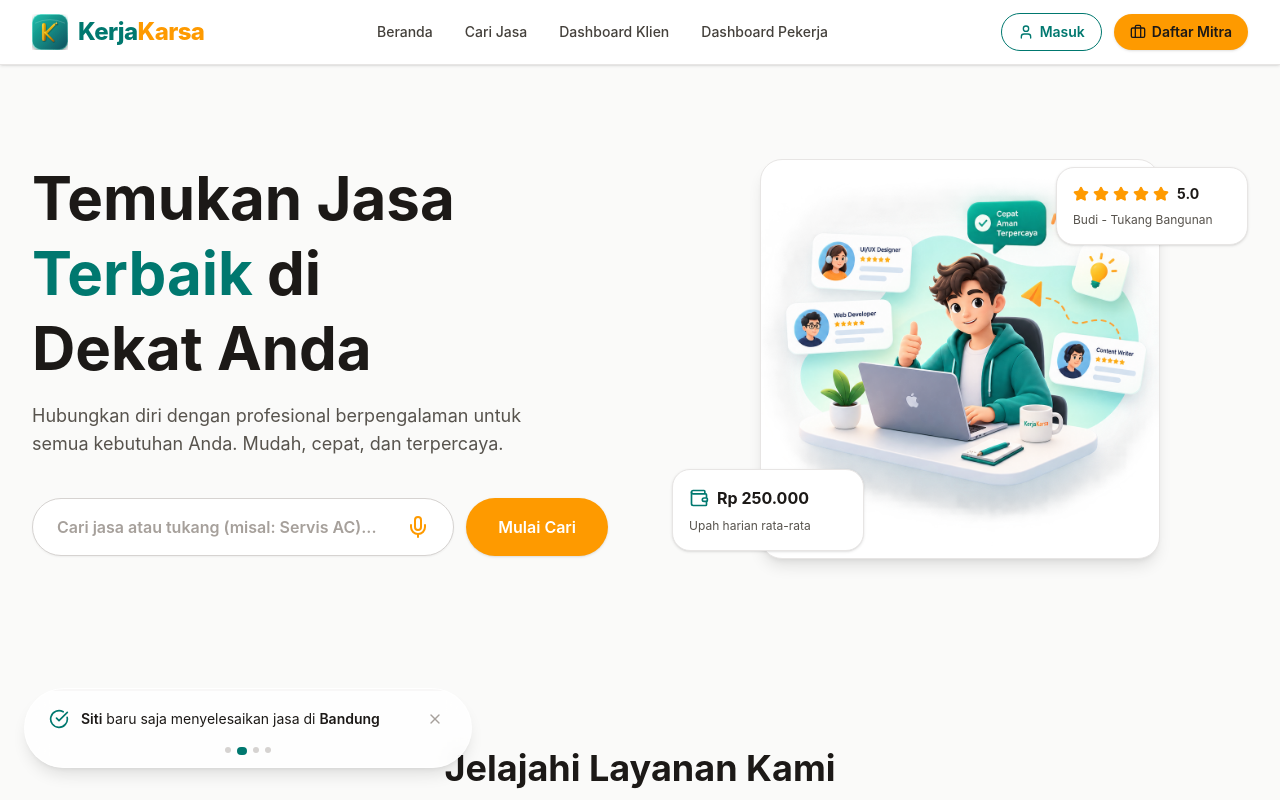
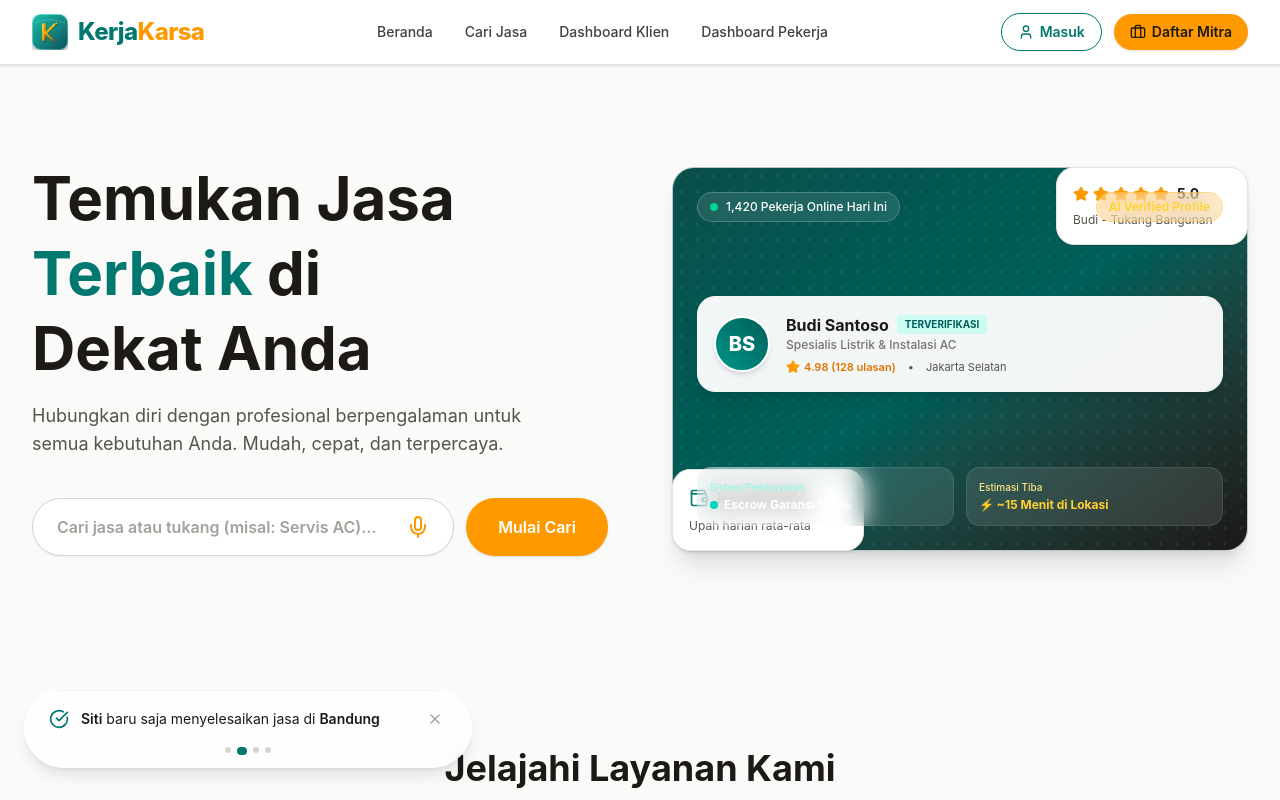
Before and after one commit to andybagus26/kerjakarsa, a Next.js app: page / in a window 1280 px wide. Shown: the top 800 px of the page. Built offline with nearby package versions, Linux system fonts and the light colour scheme.

Commit message:
feat: replace 3D AI cartoon hero image with professional glassmorphic UI worker card

```diff
--- a/components/hero-section.tsx
+++ b/components/hero-section.tsx
@@ -123,15 +123,57 @@ export function HeroSection() {
               <p className="text-xs text-stone-600">Upah harian rata-rata</p>
             </div>
 
-            {/* Center Decorative Circle (Diperbarui dengan Next/Image) */}
+            {/* Center Professional UI Canvas */}
             <div className="absolute inset-0 flex items-center justify-center">
-              <div className="w-100 h-100 relative rounded-3xl shadow-lg overflow-hidden border border-stone-200 bg-white">
-                <Image
-                  src="/gambarlanding.png" /* <-- Jangan lupa ubah ini sesuai nama file gambarmu di folder public */
-                  alt="Ilustrasi Jasa"
-                  fill
-                  className="object-cover"
-                />
+              <div className="w-full h-full relative rounded-3xl shadow-xl overflow-hidden border border-stone-200/80 bg-linear-to-br from-teal-900 via-teal-800 to-stone-900 p-6 flex flex-col justify-between">
+                {/* Subtle Background Pattern */}
+                <div className="absolute inset-0 bg-[radial-gradient(#5eead4_1px,transparent_1px)] [background-size:16px_16px] opacity-15"></div>
+
+                {/* Header Card Badges */}
+                <div className="relative z-10 flex items-center justify-between">
+                  <div className="flex items-center gap-2 px-3 py-1.5 rounded-full bg-white/10 backdrop-blur-md border border-white/20 text-white text-xs font-medium">
+                    <span className="w-2 h-2 rounded-full bg-emerald-400 animate-pulse"></span>
+                    <span>1,420 Pekerja Online Hari Ini</span>
+                  </div>
+                  <div className="px-3 py-1.5 rounded-full bg-amber-500/20 backdrop-blur-md border border-amber-400/30 text-amber-300 text-xs font-semibold">
+                    AI Verified Profile
+                  </div>
+                </div>
+
+                {/* Main Featured Worker Profile Banner */}
+                <div className="relative z-10 bg-white/95 backdrop-blur-md rounded-2xl p-4 shadow-lg border border-stone-100 flex items-center gap-4">
+                  <div className="w-14 h-14 rounded-full bg-linear-to-tr from-teal-600 to-teal-800 flex items-center justify-center text-white font-extrabold text-xl shadow-md border-2 border-white shrink-0">
+                    BS
+                  </div>
+                  <div className="flex-1 min-w-0">
+                    <div className="flex items-center gap-2">
+                      <h4 className="font-bold text-stone-900 truncate">Budi Santoso</h4>
+                      <span className="px-2 py-0.5 rounded bg-teal-100 text-teal-800 text-[10px] font-bold">TERVERIFIKASI</span>
+                    </div>
+                    <p className="text-xs text-stone-500 font-medium">Spesialis Listrik & Instalasi AC</p>
+                    <div className="flex items-center gap-3 mt-1.5 text-[11px] text-stone-600">
+                      <span className="flex items-center gap-1 font-semibold text-amber-600">
+                        <Star className="w-3.5 h-3.5 fill-amber-500 text-amber-500" /> 4.98 (128 ulasan)
+                      </span>
+                      <span>•</span>
+                      <span>Jakarta Selatan</span>
+                    </div>
+                  </div>
+                </div>
+
+                {/* Bottom Stats Grid */}
+                <div className="relative z-10 grid grid-cols-2 gap-3">
+                  <div className="bg-white/10 backdrop-blur-md rounded-xl p-3 border border-white/10 text-white">
+                    <p className="text-[10px] text-teal-200 font-medium">Sistem Pembayaran</p>
+                    <p className="text-xs font-bold text-white flex items-center gap-1.5 mt-0.5">
+                      <span className="w-2 h-2 rounded-full bg-teal-400"></span> Escrow Garansi 100%
+                    </p>
+                  </div>
+                  <div className="bg-white/10 backdrop-blur-md rounded-xl p-3 border border-white/10 text-white">
+                    <p className="text-[10px] text-amber-200 font-medium">Estimasi Tiba</p>
+                    <p className="text-xs font-bold text-amber-300 mt-0.5">⚡ ~15 Menit di Lokasi</p>
+                  </div>
+                </div>
               </div>
             </div>
           </div>
```
